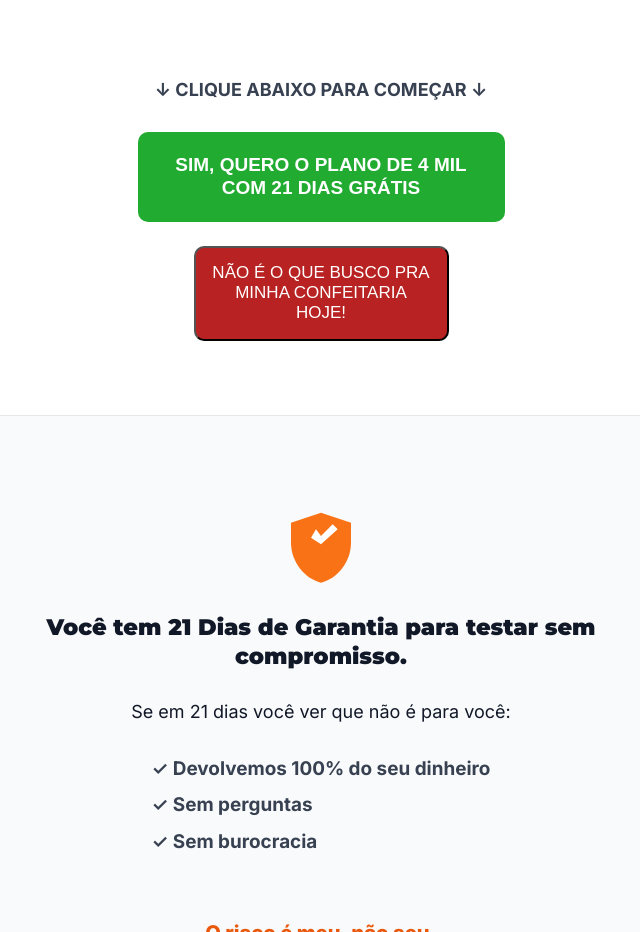
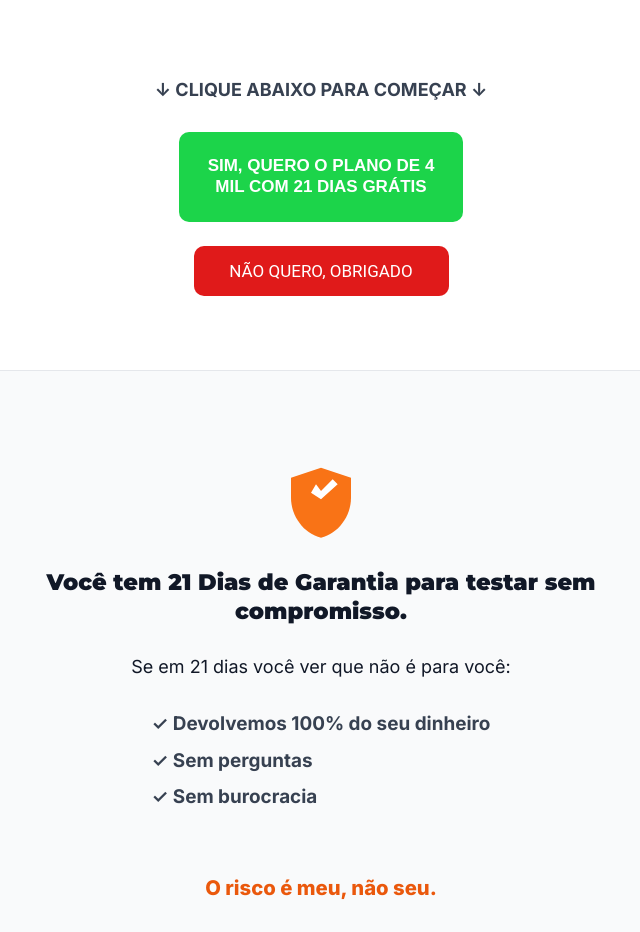
Before and after one commit to typebotmemvendas/Revenda4k-downsell, a plain HTML site: page index.html in a window 1280 px wide. Shown: the part 3520-4452 px from the top of the page, without its empty margins (319-959 px from the left). Drawn offline with Linux system fonts and the light colour scheme.

Commit message:
Downsell

```diff
--- a/index.html
+++ b/index.html
@@ -9,7 +9,7 @@
     <link rel="preconnect" href="https://fonts.gstatic.com" crossorigin>
     <link href="https://fonts.googleapis.com/css2?family=Inter:wght@400;500;700;800&family=Montserrat:wght@700;800;900&display=swap" rel="stylesheet">
     <link rel="stylesheet" href="style.css">
-    <script src="https://midas.ticto.app/oneclickbuy.js" async></script>
+    <script src="https://midas.ticto.app/oneclickbuy.js?flow=be0b86f5-e271-40e3-9583-bd2327afccc3.107218" async></script>
     <style>
         .ticto-buttons-wrapper {
             display: flex;
@@ -137,8 +137,8 @@
                 <div class="container">
                     <p class="cta-subtitle">↓ Clique Abaixo para Começar ↓</p>
                     <div class="ticto-buttons-wrapper">
-                        <button type="button" style="background-color:#21ab31;width:367px;height:90px;font-family:inputs.font.body.font.options.arial;font-size:19px;font-weight:700;color:#FFFFFF;border-color:#000000;border-radius:10px;border-width:0px;text-transform:none" class="ticto-upsell-button" data-offer-code="O5F50DB19">SIM, QUERO O PLANO DE 4 MIL COM 21 DIAS GRÁTIS</button>
-                        <button type="button" style="background-color:#b92222;width:255px;height:50px;font-family:inputs.font.body.font.options.arial;font-size:17px;font-weight:400;color:#FFFFFF;border-color:#000000;border-radius:10px;border-width:2px;text-transform:none" class="ticto-refuse-button" > NÃO É O QUE BUSCO PRA MINHA CONFEITARIA HOJE!</button>
+                        <button type="button"style="background-color:#1cd44a;width:284px;height:71px;font-family:inputs.font.body.font.options.arial;font-size:17px;font-weight:700;color:#FFFFFF;border-color:#000000;border-radius:10px;border-width:0px;text-transform:none" class="ticto-upsell-button" data-fallback-offer="{O5F50DB19}">SIM, QUERO O PLANO DE 4 MIL COM 21 DIAS GRÁTIS</button>
+                        <button type="button" style="background-color:#e01a1a;width:255px;height:50px;font-family:Roboto;font-size:17px;font-weight:400;color:#FFFFFF;border-color:#000000;border-radius:10px;border-width:0px;text-transform:none" class="ticto-refuse-button" > NÃO QUERO, OBRIGADO</button>
                     </div>
                 </div>
             </section>
```
